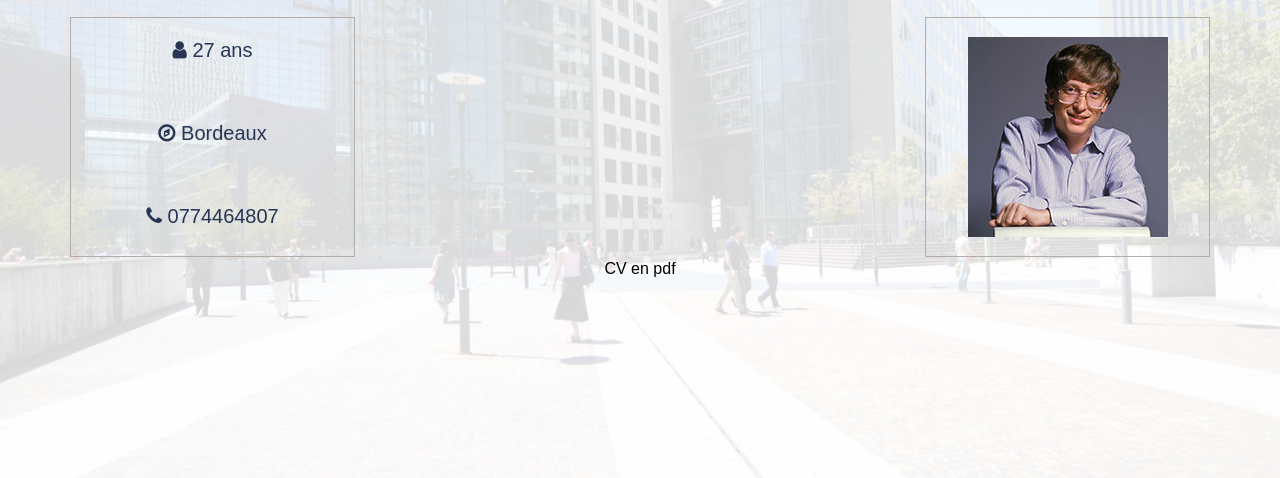
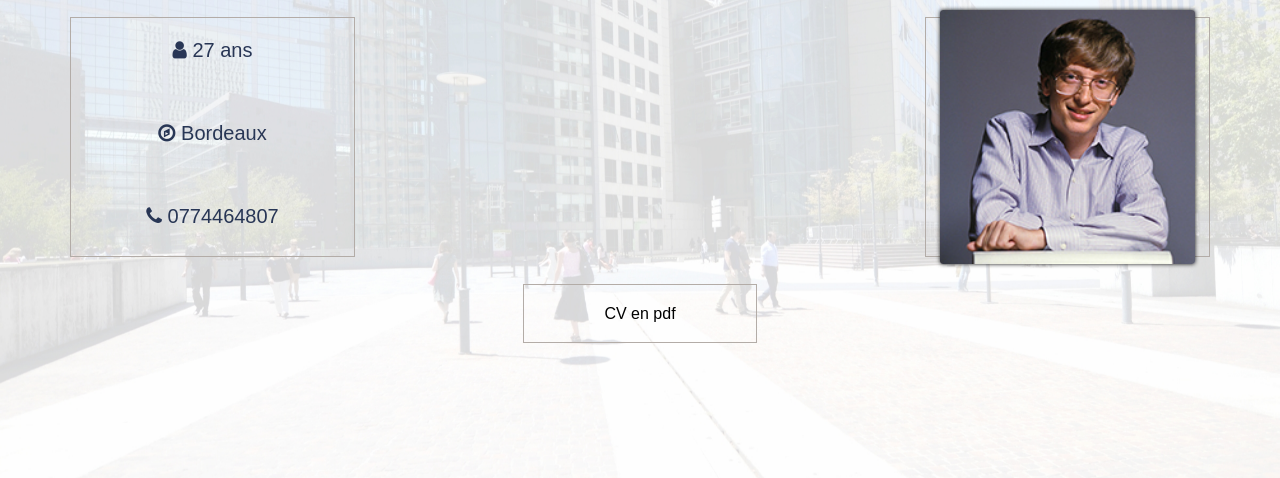
Before and after one commit to ApprendreEtEnseigner/Integration-HTML-CSS-BOOTSTRAP-JS-With-FromScratch, a plain HTML site: page index.html in a window 1280 px wide. Shown: the part 322-800 px from the top of the page. Drawn offline with Linux system fonts and the light colour scheme; a web font is replaced by a local one.

Commit message:
ADD BUTTON CV V1.0

```diff
--- a/style.css
+++ b/style.css
@@ -89,4 +89,24 @@ h2{
     right: 0;
     margin: auto;
     height: auto;
+    width: 90%;
+    border-radius: 3px;
+    box-shadow: 0 0 4px #111;
 }
+
+header .button{
+    margin-top: 45px;
+}
+
+header .button a{
+    padding: 20px 80px;
+    border: 1px solid #b3aca7;
+    width: 300px;
+}
+
+header .button:hover a{
+    background-color: #b3aca7;
+    color: #e2dedb;
+    transition: all 0.3s ease-in-out;
+    text-decoration: none;
+}
```
